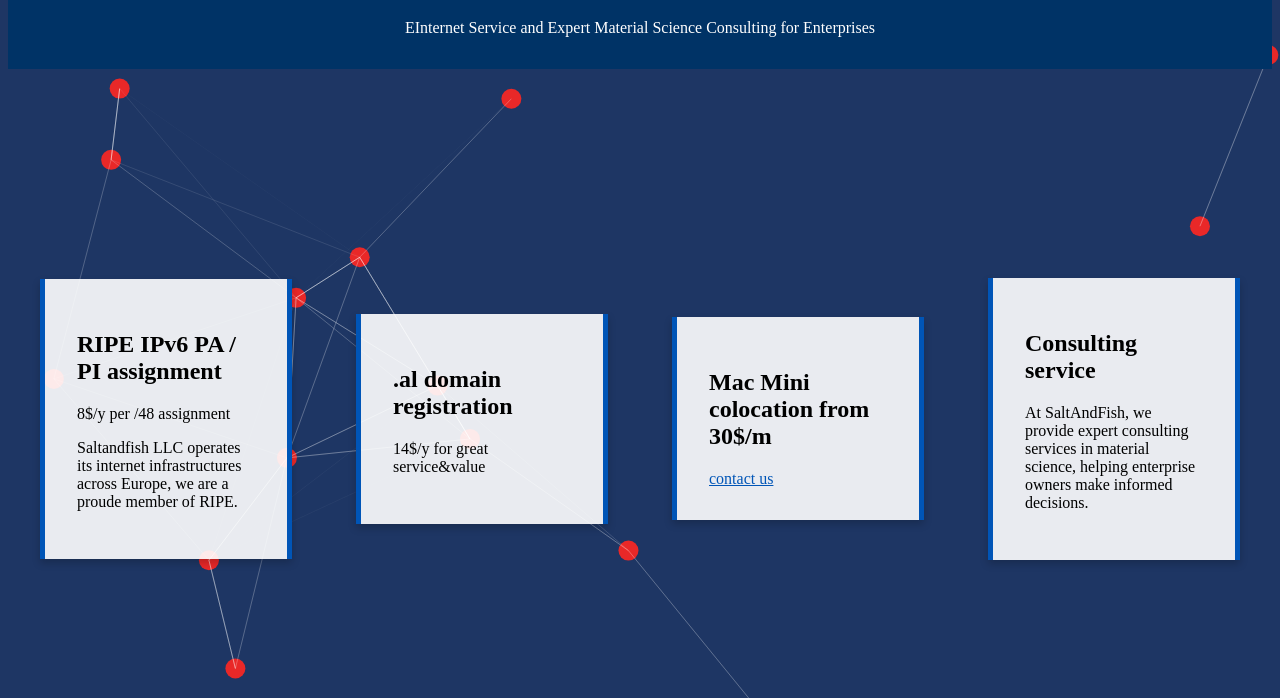
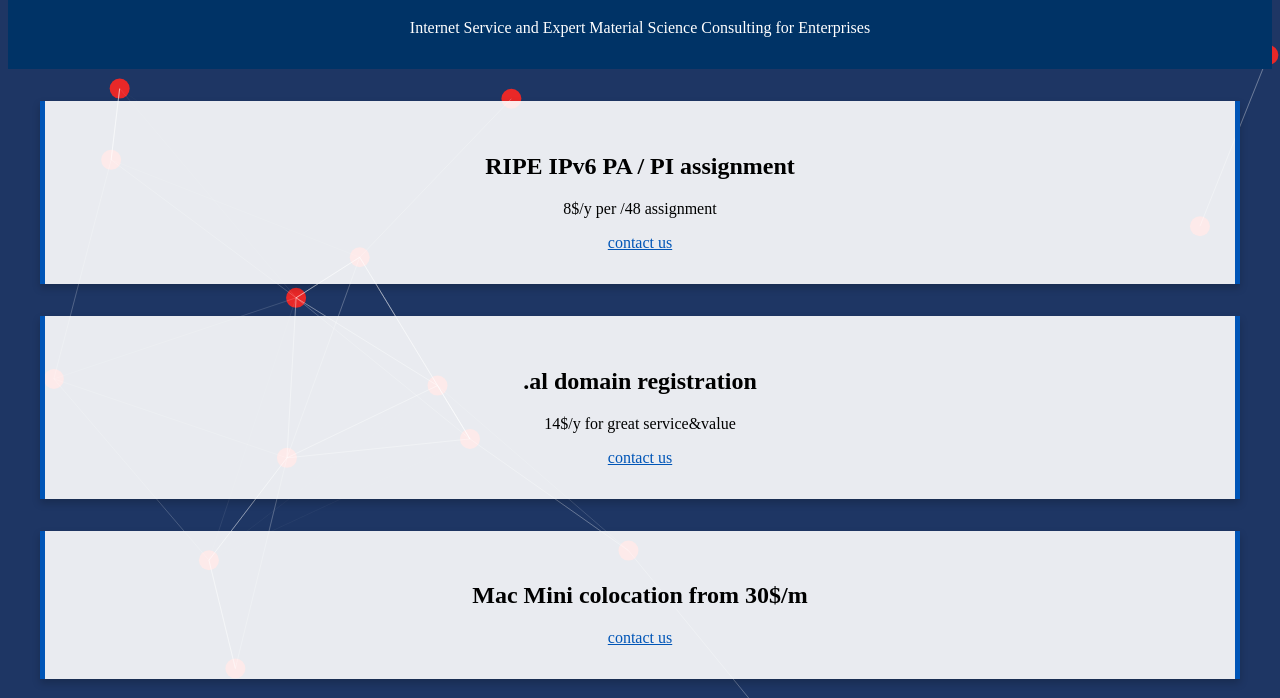
Before and after one commit to saltandfish/hp, a plain HTML site: page index.html in a window 1280 px wide. Shown: the part 85-783 px from the top of the page. Drawn offline with Linux system fonts and the light colour scheme.

Commit message:
Update index.html

```diff
--- a/index.html
+++ b/index.html
@@ -32,13 +32,16 @@
         padding: 1em 0;
     }
     main {
-        display: flex;
+        display: center;
+        text-align: center;
         justify-content: center;
         align-items: center;
         height: calc(100vh - 100px); /* Adjust height as needed */
     }
     .center-section {
-        width: 60%;
+        display: center;
+        text-align: center;
+        width: auto;
         background-color: rgba(255, 255, 255, 0.9); /* Light background for the center-section */
         padding: 2em;
         margin: 2em;
@@ -65,7 +68,7 @@
 <body>
     <header>
         <h1>SaltAndFish LLC</h1>
-        <p>EInternet Service and Expert Material Science Consulting for Enterprises</p>
+        <p>Internet Service and Expert Material Science Consulting for Enterprises</p>
     </header>
 
 
@@ -73,12 +76,13 @@
         <div class="center-section">
             <h2>RIPE IPv6 PA / PI assignment</h2>
             <p>8$/y per /48 assignment</p>
-            <p>Saltandfish LLC operates its internet infrastructures across Europe, we are a proude member of RIPE.</p>
+            <a href="mailto:noc@saltandfish.com?subject=IP%20assignment%20inquiry&amp;body=IP" target="_blank">contact us</a>
         </div>
 
         <div class="center-section">
             <h2>.al domain registration</h2>
             <p>14$/y for great service&value</p>
+            <a href="mailto:noc@saltandfish.com?subject=ALDOMAIN%20inquiry&amp;body=ALDOMAIN" target="_blank">contact us</a>
         </div>
 
         <div class="center-section">
@@ -90,8 +94,9 @@
             <h2>Consulting service</h2>
             <p>At SaltAndFish, we provide expert consulting services in material science, helping enterprise owners make informed decisions.</p>
         </div>
+
     </main>
-
+    <br><br><br><br><br><br>
     <footer>
         <p>&copy; 2023 SaltAndFish LLC</p>
     </footer>
```
